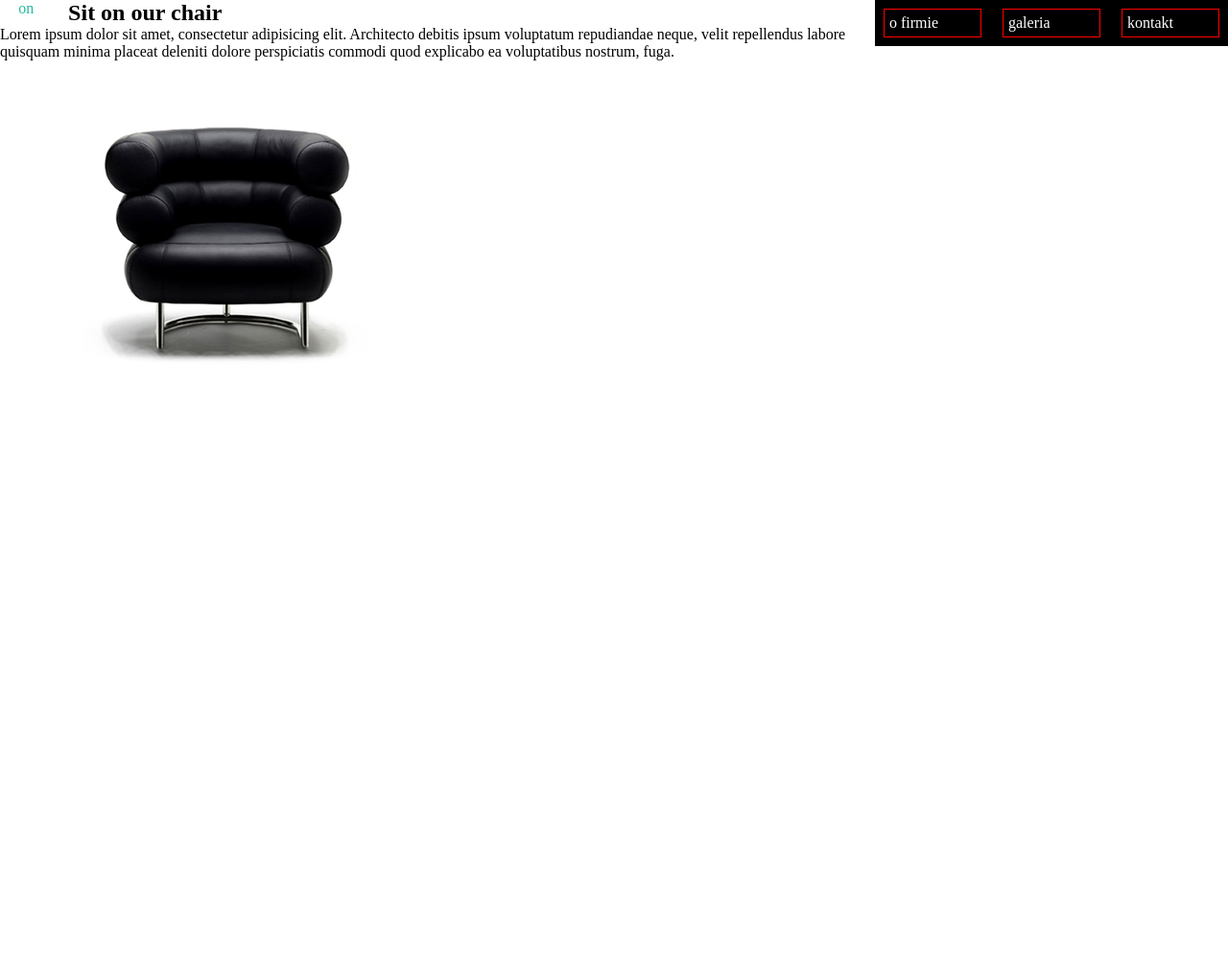
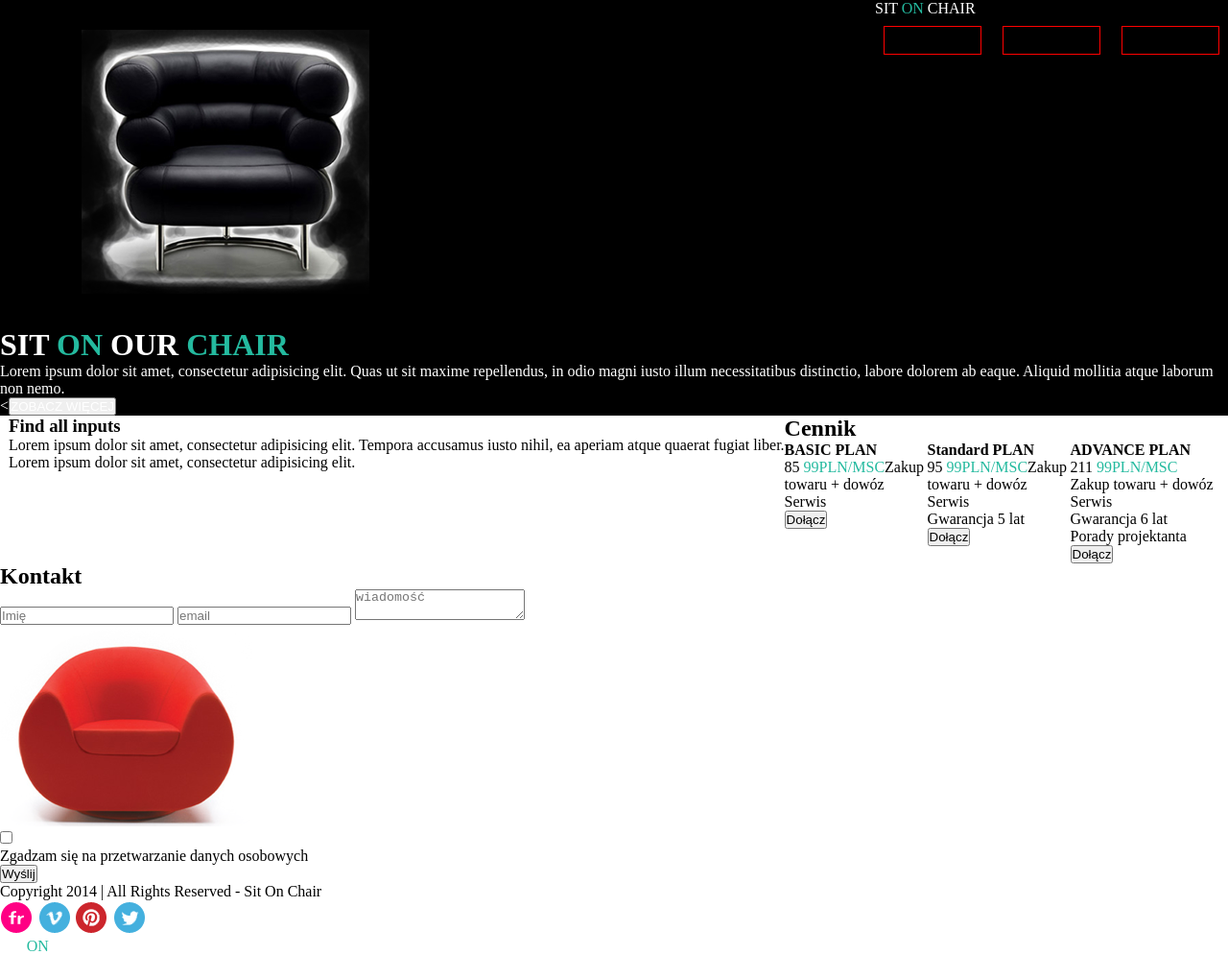
Before and after one commit to Szona/Sit-on-Chair, a website: page index.html in a window 1280 px wide. Shown: the whole page at 96% size. Before the commit the page ends 800 px from the top, so only its background shows below. Drawn offline with Linux system fonts and the light colour scheme.

Commit message:
html done

```diff
--- a/index.html
+++ b/index.html
@@ -1,30 +1,118 @@
 <!DOCTYPE html>
-<html>
-
+<html lang="en">
 <head>
     <meta charset="UTF-8">
-    <title>Sit on chair</title>
-    <link rel="stylesheet" href="css/style.css"> </head>
-
+    <link rel="stylesheet" href="css/style.css">
+    <title>Sit on Chair</title>
+</head>
 <body>
-    <header>
-        <div> sit<span> on</span> chair</div>
     <nav>
+        <a href="#">SIT <span>ON</span> CHAIR</a>
         <ul>
-                <li><a href="#">o firmie</a>
+            <li>O firmie
                 <ul>
-                        <li><a href="#">aktualności</a></li>
-                        <li><a href="#">nasz team</a></li>
-                        <li><a href="#">historia</a></li>
+                    <li>Aktualności</li>
+                    <li>Nasz team</li>
+                    <li>Historia</li>
                 </ul>
             </li>
-                <li><a href="#">galeria</a></li>
-                <li><a href="#">kontakt</a></li>
+            <li>Galeria</li>
+            <li>Kontakt</li>
+        </ul>
     </nav>
+    <header>
+<!--    header ma mieć tło gradient    -->
+       <img src="images/black_chair.png" alt="black-chair">
+       <h1>SIT <span>ON</span> OUR <span>CHAIR</span></h1>
+       <p>Lorem ipsum dolor sit amet, consectetur adipisicing elit. Quas ut sit maxime repellendus, in odio magni iusto illum necessitatibus distinctio, labore dolorem ab eaque. Aliquid mollitia atque laborum non nemo.</p>
+       <button><a href="#">ZOBACZ WIĘCEJ</a></button>
+        <div>
+            <a class="arrow left" href="#"> < </a>
+            <a class="arrow right" href="#"> > </a>
+        </div>
     </header>
-    <section>
-        <h1>Sit on our chair</h1>
-        <p>Lorem ipsum dolor sit amet, consectetur adipisicing elit. Architecto debitis ipsum voluptatum repudiandae neque, velit repellendus labore quisquam minima placeat deleniti dolore perspiciatis commodi quod explicabo ea voluptatibus nostrum, fuga.</p> <a href="#">zobacz więcej</a> <img src="images/black_chair.png"> </section>
+    <section class="section-1">
+<!--  obrazki w divach jako background-image: url()     -->
+        <div></div>
+        <div></div>
+        <div>
+            <h3>Find all inputs</h3>
+            <p>Lorem ipsum dolor sit amet, consectetur adipisicing elit. Tempora accusamus iusto nihil, ea aperiam atque quaerat fugiat liber.</p>
+            <p>Lorem ipsum dolor sit amet, consectetur adipisicing elit.</p>
+        </div>
+    </section>
+    <section class="section-2">
+       <h2>Cennik</h2>
+
+<!--       pierwszy prostokąt-->
+<!--  obramowanie     -->
+       <div>
+<!--      biała kulka i czarna kulka    -->
+          <div></div>
+<!--     rodzaj planu     -->
+           <h4>BASIC PLAN</h4>
+<!--      kółko w środku     -->
+          <div>85 <span>99</span><span>PLN/MSC</span></div>
+<!--         opcje basic planu -->
+          <p>Zakup towaru + dowóz</p>
+          <p>Serwis</p>
+          <button>Dołącz</button>
+      </div>
+
+<!--    drugi prostokąt   -->
+      <!--  obramowanie     -->
+       <div>
+<!--      biała kulka i czarna kulka    -->
+          <div></div>
+<!--     rodzaj planu     -->
+           <h4>Standard PLAN</h4>
+<!--      kółko w środku     -->
+          <div>95 <span>99</span><span>PLN/MSC</span></div>
+<!--         opcje basic planu -->
+          <p>Zakup towaru + dowóz</p>
+          <p>Serwis</p>
+          <p>Gwarancja 5 lat</p>
+          <button>Dołącz</button>
+      </div>
+
+<!--      prostokąt trzeci-->
+      <!--  obramowanie     -->
+       <div>
+<!--      biała kulka i czarna kulka    -->
+          <div></div>
+<!--     rodzaj planu     -->
+           <h4>ADVANCE PLAN</h4>
+<!--      kółko w środku     -->
+          <div>211 <span>99</span><span>PLN/MSC</span></div>
+<!--         opcje basic planu -->
+          <p>Zakup towaru + dowóz</p>
+          <p>Serwis</p>
+          <p>Gwarancja 6 lat</p>
+          <p>Porady projektanta</p>
+          <button>Dołącz</button>
+      </div>
+    </section>
+    <section class="setion-3">
+       <h2>Kontakt</h2>
+       <form>
+           <input type="name" name="name" placeholder="Imię">
+           <input type="email" name="email" placeholder="email">
+           <textarea placeholder="wiadomość"></textarea>
+       </form>
+        <img src="images/red_chair.png" alt="red-chair">
+        <form>
+            <input type="checkbox">
+            <p>Zgadzam się na przetwarzanie danych osobowych</p>
+        </form>
+        <button>Wyślij</button>
+    </section>
+    <footer>
+        <p>Copyright 2014 | All Rights Reserved - Sit On Chair</p>
+        <img src="images/flickr.png" alt="flickr">
+        <img src="images/vimeo.png" alt="vimeo">
+        <img src="images/pinterest.png" alt="pinterset">
+        <img src="images/twitter.png" alt="twitter">
+        <a href="#">SIT <span>ON</span> CHAIR</a>
+    </footer>
 </body>
-
 </html>
```
Also changed, not shown: gulpfile.js (added, +29 -0 lines), package.json (added, +15 -0 lines), scss/style.scss (added), 1 other file. Lines whose indentation alone changed are shown as unchanged.
